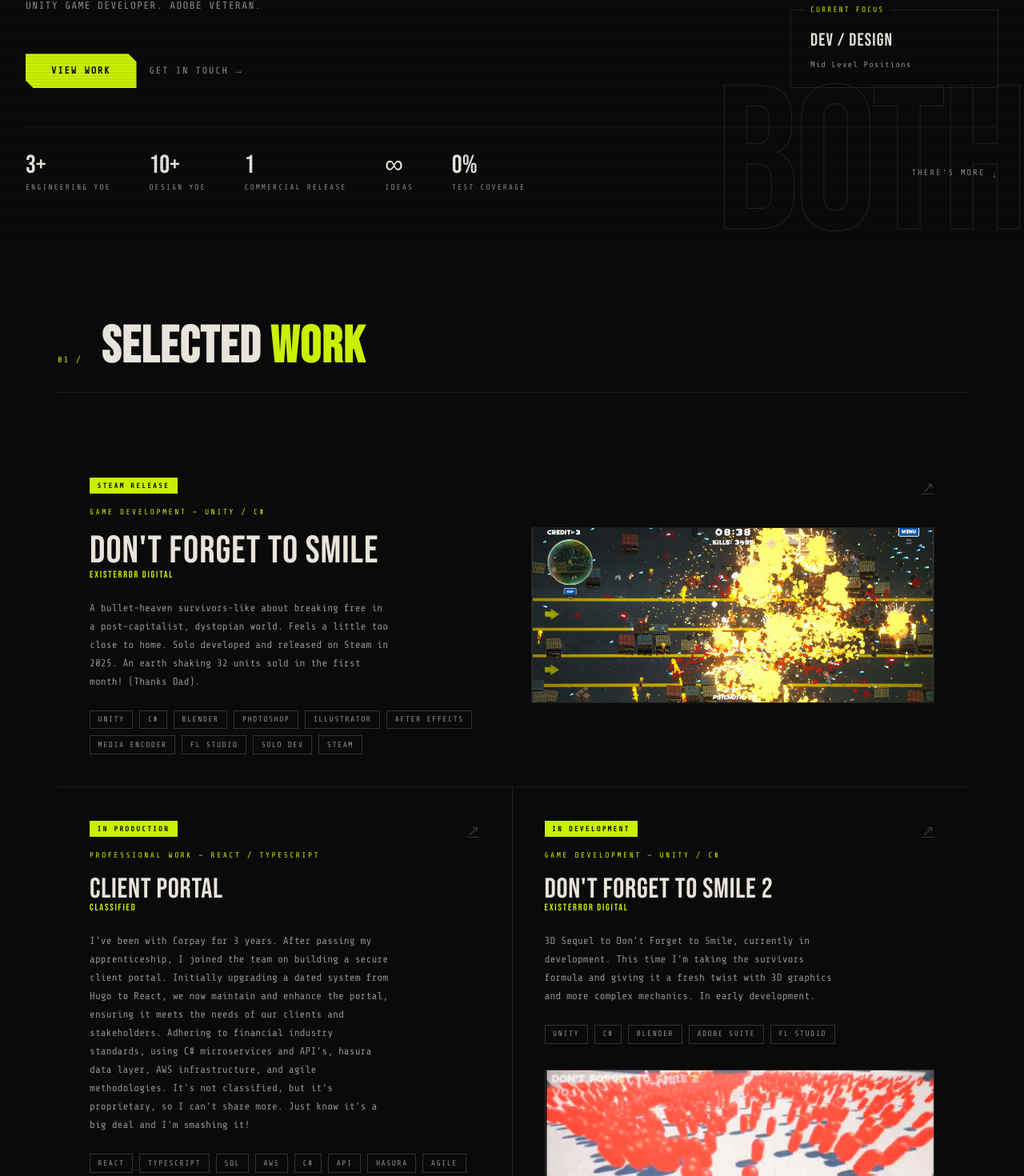
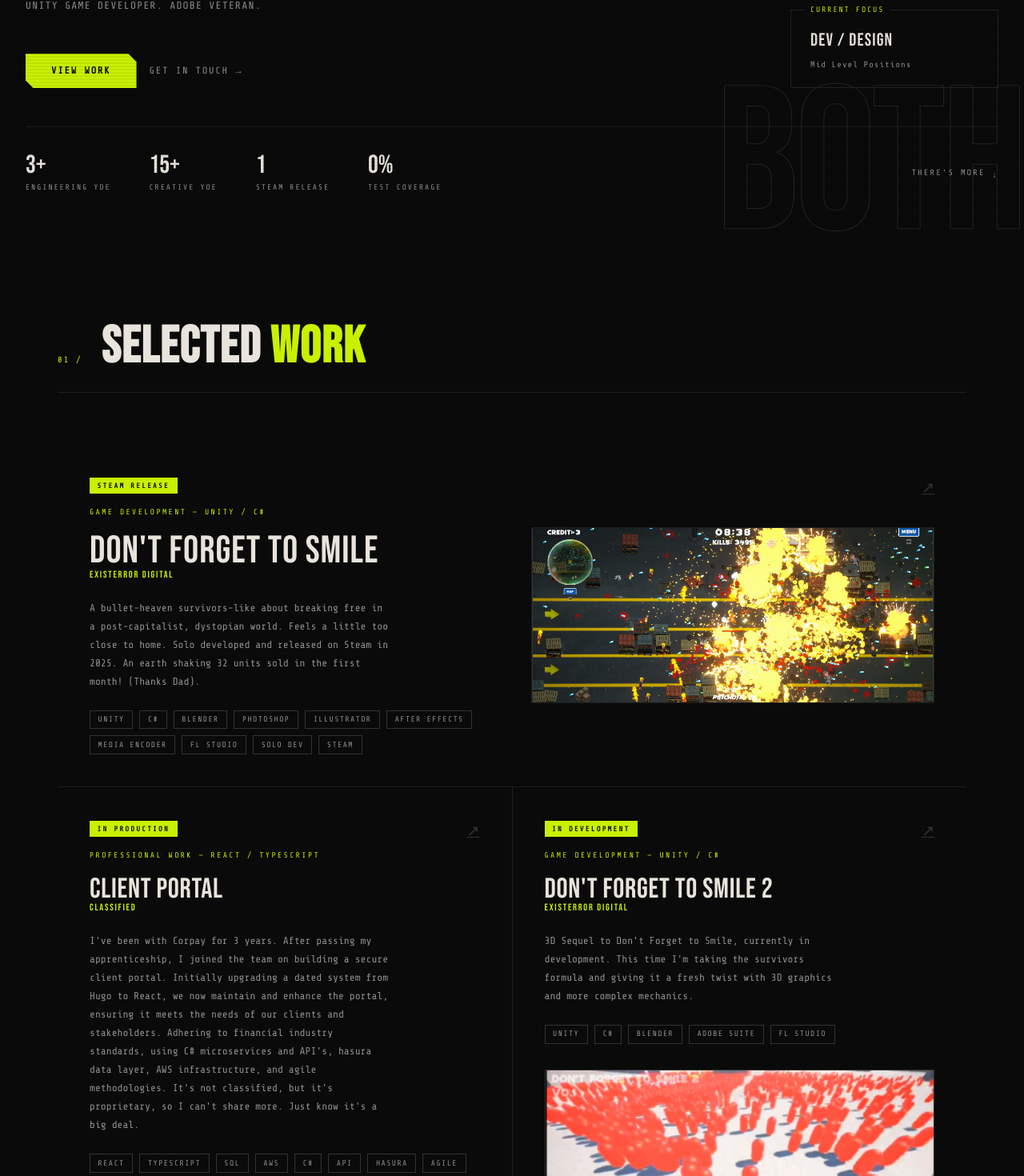
Before and after one commit to Deridealized/existerror-2026, a React (Vite) app: page / in a window 1280 px wide. Shown: the part 494-1964 px from the top of the page at 80% size. Built offline with nearby package versions, Linux system fonts and the light colour scheme.

Commit message:
docs(copy): refine hero stats and descriptions

```diff
--- a/src/components/Contact/Contact.tsx
+++ b/src/components/Contact/Contact.tsx
@@ -10,10 +10,9 @@
             Let's<span className={s.contactHeadingSpan}>Work</span>Together.
           </h2>
           <p className={s.contactSub}>
-            I'm looking for frontend roles where design is a part of the
-            process, not seen as a separate team. A team where I am utilised as
-            both a designer and a developer. Midlands-based, looking for
-            remote, open to hybrid.
+            I'm looking for frontend roles where design is a part of the process
+            - where I am utilised as both a designer and a developer.
+            Midlands-based, remote preferred, open to hybrid.
           </p>
         </div>
         <div className={s.contactLinks}>
--- a/src/components/Hero/heroTileInfo.ts
+++ b/src/components/Hero/heroTileInfo.ts
@@ -4,16 +4,12 @@
     statLabel: "Engineering YoE",
   },
   {
-    stat: "10+",
-    statLabel: "Design YoE",
+    stat: "15+",
+    statLabel: "Creative YoE",
   },
   {
     stat: "1",
-    statLabel: "Commercial Release",
-  },
-  {
-    stat: "∞",
-    statLabel: "Ideas",
+    statLabel: "Steam Release",
   },
   {
     stat: "0%",
--- a/src/components/Work/projects.ts
+++ b/src/components/Work/projects.ts
@@ -51,7 +51,7 @@
     description: `I've been with Corpay for 3 years. After passing my apprenticeship, I joined the team on building a secure client portal.
       Initially upgrading a dated system from Hugo to React, we now maintain and enhance the portal, ensuring it meets the needs of our clients and stakeholders.
       Adhering to financial industry standards, using C# microservices and API's, hasura data layer, AWS infrastructure, and agile methodologies.
-      It's not classified, but it's proprietary, so I can't share more. Just know it's a big deal and I'm smashing it!`,
+      It's not classified, but it's proprietary, so I can't share more. Just know it's a big deal.`,
     stack: [
       "React",
       "TypeScript",
@@ -77,7 +77,7 @@
     projectName: "Don't Forget to Smile 2",
     subtitle: "Existerror Digital",
     description: `3D Sequel to Don't Forget to Smile, currently in development.
-    This time I'm taking the survivors formula and giving it a fresh twist with 3D graphics and more complex mechanics. In early development.`,
+    This time I'm taking the survivors formula and giving it a fresh twist with 3D graphics and more complex mechanics.`,
     stack: ["Unity", "C#", "Blender", "Adobe Suite", "FL Studio"],
     link: "",
     featured: false,
@@ -88,7 +88,7 @@
     projectType: "Website — React / TypeScript",
     projectName: "This Portfolio",
     subtitle: "",
-    description: `React frontend with TypeScript, built from scratch. I wanted to create a personal portfolio that showcased my work and skills in a clean and modern way.
+    description: `React frontend with TypeScript, built from scratch. I wanted to create a personal portfolio that showcased my work and skills in a brutalist and distinctive way.
     It is also a playground for me to experiment with new technologies and design trends,
     while also being a reflection of my personal brand and style. The design is minimalistic and inkeeping with the themes and aesthetics of my game projects.`,
     stack: [
```
